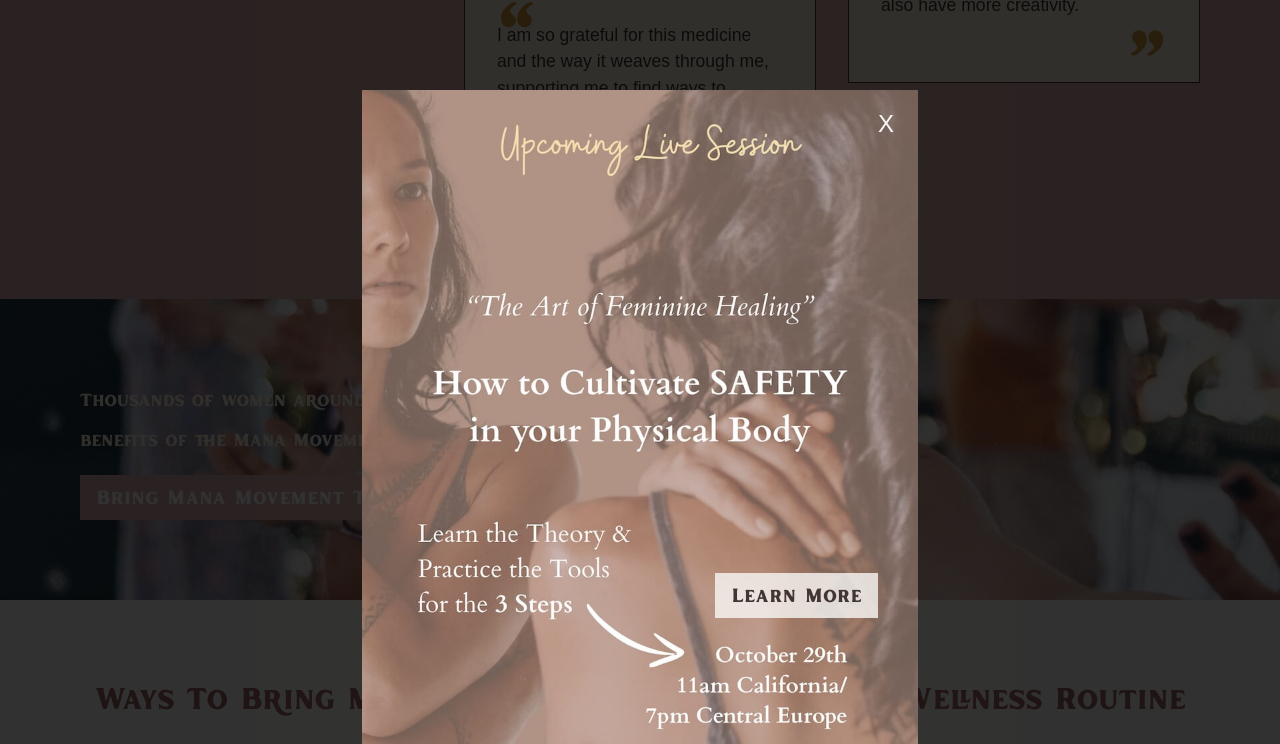
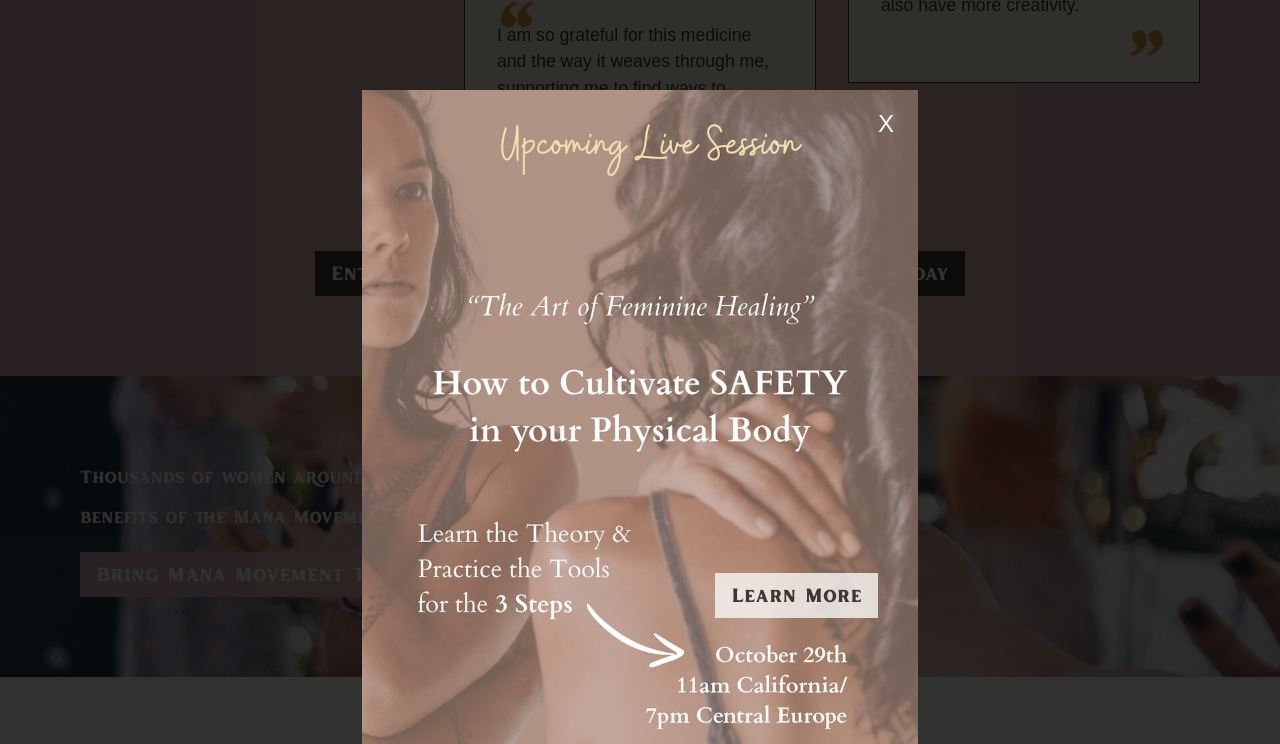
Before and after one commit to brittwoodard/mana-movement, a Jekyll site: the page built from homepage.html, in a window 1280 px wide and 900 px high, scrolled down 4604 px, cut to the strip 0-744 px from the top of the window. Built offline with Jekyll 4.4.1, drawn with Linux system fonts in a browser that asks for light colours; some web fonts are replaced.

Commit message:
testimonials

```diff
--- a/homepage.html
+++ b/homepage.html
@@ -276,6 +276,10 @@ seo:
     </div>
     {% endfor %}
   </div>
+
+  <div class="flex justify-center">
+    <a href="/homm.html" class="button bg-dark mt-8">Enter the Academy of Mana Movement to try it today</a>
+  </div>
 </section>
 
 
```
